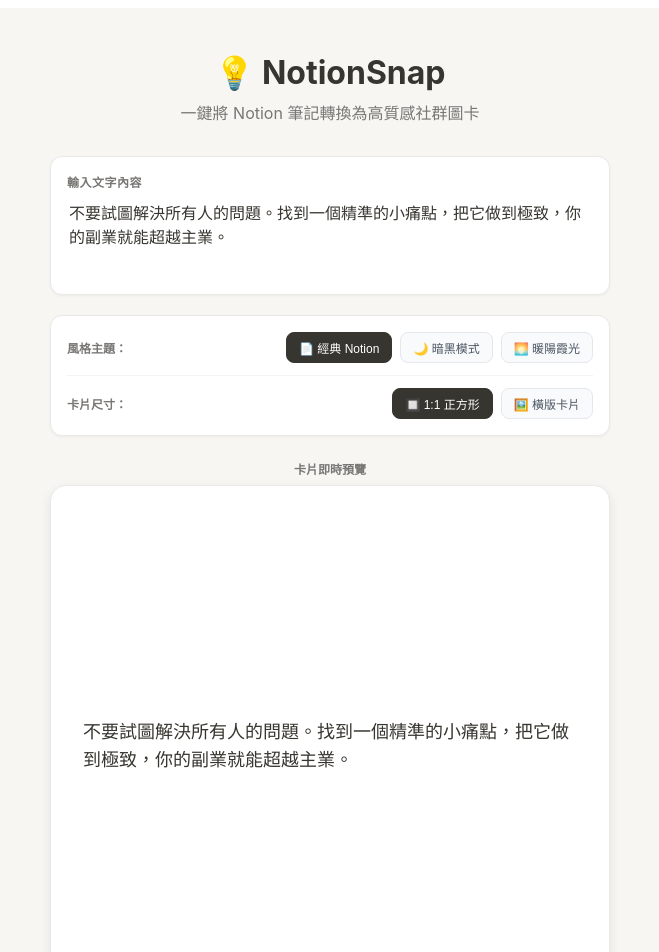
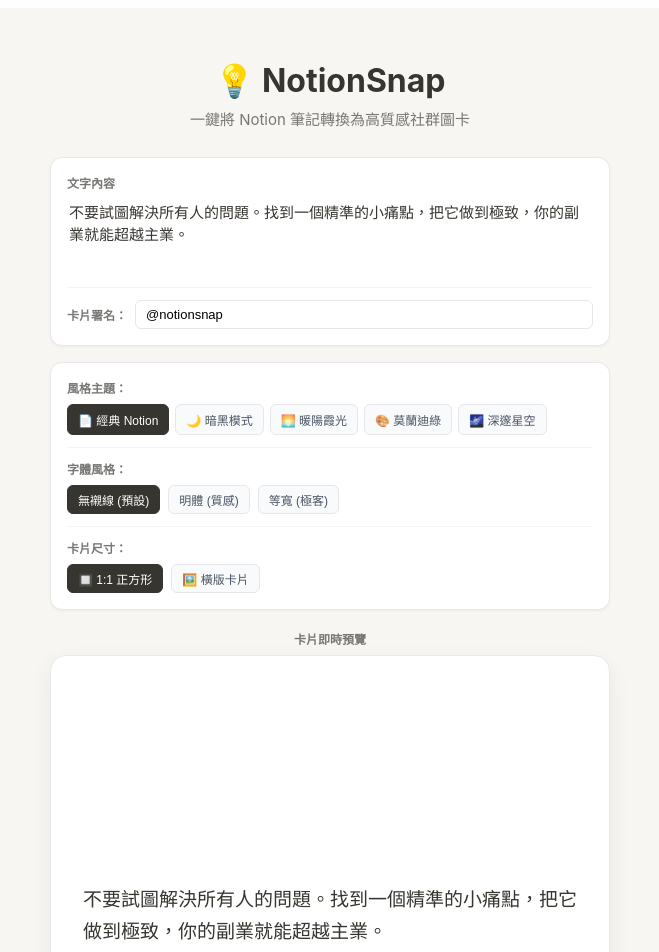
Before and after one commit to astronomytric-eng/notionsnap, a Next.js app: page / in a window 1280 px wide. Shown: the top 952 px of the page, without its empty margins (310-969 px from the left). Built offline with nearby package versions, Linux system fonts and the light colour scheme.

Commit message:
Update page.tsx

```diff
--- a/app/page.tsx
+++ b/app/page.tsx
@@ -1,14 +1,15 @@
 "use client";
 
-import { useState, useRef } from "react";
+import { useState, useRef, useEffect } from "react";
 import { toPng } from "html-to-image";
 
 export default function Home() {
   const [text, setText] = useState(
     "不要試圖解決所有人的問題。找到一個精準的小痛點，把它做到極致，你的副業就能超越主業。"
   );
-
-  const [theme, setTheme] = useState<"notion" | "dark" | "sunset">("notion");
+  const [author, setAuthor] = useState("@notionsnap");
+  const [theme, setTheme] = useState<"notion" | "dark" | "sunset" | "morandi" | "midnight">("notion");
+  const [fontStyle, setFontStyle] = useState<"sans" | "serif" | "mono">("sans");
   const [aspectRatio, setAspectRatio] = useState<"square" | "landscape">("square");
   const cardRef = useRef<HTMLDivElement>(null);
 
@@ -36,9 +37,21 @@
         };
       case "sunset":
         return {
-          background: "linear-gradient(to top right, #fef3c7, #ffe4e6)",
+          background: "linear-gradient(135deg, #fef3c7 0%, #ffe4e6 50%, #f3e8ff 100%)",
           color: "#2D2D2D",
           borderColor: "rgba(251, 113, 133, 0.3)",
+        };
+      case "morandi":
+        return {
+          background: "linear-gradient(135deg, #e2e8f0 0%, #dbeade 100%)",
+          color: "#334155",
+          borderColor: "#cbd5e1",
+        };
+      case "midnight":
+        return {
+          background: "linear-gradient(135deg, #0f172a 0%, #1e1b4b 100%)",
+          color: "#f1f5f9",
+          borderColor: "#334155",
         };
       default:
         return {
@@ -46,6 +59,17 @@
           color: "#37352F",
           borderColor: "#E9E9E7",
         };
+    }
+  };
+
+  const getFontFamily = () => {
+    switch (fontStyle) {
+      case "serif":
+        return '"Noto Serif TC", "Songti TC", Georgia, serif';
+      case "mono":
+        return '"Fira Code", Monaco, Consolas, monospace';
+      default:
+        return '-apple-system, BlinkMacSystemFont, "Segoe UI", Roboto, sans-serif';
     }
   };
 
@@ -59,29 +83,73 @@
         flexDirection: "column",
         alignItems: "center",
         justifyContent: "center",
-        padding: "24px 16px",
-        fontFamily:
-          '-apple-system, BlinkMacSystemFont, "Segoe UI", Roboto, sans-serif',
+        padding: "32px 16px",
+        fontFamily: '-apple-system, BlinkMacSystemFont, "Segoe UI", Roboto, sans-serif',
       }}
     >
       <div style={{ maxWidth: "560px", width: "100%" }}>
         {/* 頁頭 */}
-        <div style={{ textAlign: "center", marginBottom: "32px" }}>
-          <h1
-            style={{
-              fontSize: "32px",
-              fontWeight: "bold",
-              marginBottom: "8px",
-            }}
-          >
+        <div style={{ textAlign: "center", marginBottom: "28px" }}>
+          <h1 style={{ fontSize: "32px", fontWeight: "bold", marginBottom: "8px" }}>
             💡 NotionSnap
           </h1>
-          <p style={{ color: "#787774", fontSize: "16px", margin: 0 }}>
+          <p style={{ color: "#787774", fontSize: "15px", margin: 0 }}>
             一鍵將 Notion 筆記轉換為高質感社群圖卡
           </p>
         </div>
 
-        {/* 輸入框 */}
+        {/* 輸入與署名設定 */}
+        <div
+          style={{
+            backgroundColor: "#ffffff",
+            padding: "16px",
+            borderRadius: "12px",
+            border: "1px solid #E9E9E7",
+            boxShadow: "0 1px 3px rgba(0,0,0,0.05)",
+            marginBottom: "16px",
+          }}
+        >
+          <label style={{ display: "block", fontSize: "12px", fontWeight: "600", color: "#787774", marginBottom: "8px" }}>
+            文字內容
+          </label>
+          <textarea
+            value={text}
+            onChange={(e) => setText(e.target.value)}
+            rows={4}
+            style={{
+              width: "100%",
+              border: "none",
+              outline: "none",
+              resize: "none",
+              fontSize: "15px",
+              backgroundColor: "transparent",
+              color: "#37352F",
+              boxSizing: "border-box",
+              marginBottom: "12px",
+            }}
+            placeholder="請輸入欲轉換為卡片的文字..."
+          />
+
+          <div style={{ borderTop: "1px solid #f3f4f6", paddingTop: "12px", display: "flex", alignItems: "center", gap: "8px" }}>
+            <span style={{ fontSize: "12px", fontWeight: "600", color: "#787774" }}>卡片署名：</span>
+            <input
+              type="text"
+              value={author}
+              onChange={(e) => setAuthor(e.target.value)}
+              placeholder="例如 @your_name"
+              style={{
+                flex: 1,
+                border: "1px solid #e5e7eb",
+                borderRadius: "6px",
+                padding: "6px 10px",
+                fontSize: "13px",
+                outline: "none",
+              }}
+            />
+          </div>
+        </div>
+
+        {/* 控制面板 */}
         <div
           style={{
             backgroundColor: "#ffffff",
@@ -92,137 +160,86 @@
             marginBottom: "20px",
           }}
         >
-          <label
-            style={{
-              display: "block",
-              fontSize: "12px",
-              fontWeight: "600",
-              color: "#787774",
-              marginBottom: "8px",
-              letterSpacing: "0.5px",
-            }}
-          >
-            輸入文字內容
-          </label>
-          <textarea
-            value={text}
-            onChange={(e) => setText(e.target.value)}
-            rows={4}
-            style={{
-              width: "100%",
-              border: "none",
-              outline: "none",
-              resize: "none",
-              fontSize: "16px",
-              backgroundColor: "transparent",
-              color: "#37352F",
-              boxSizing: "border-box",
-            }}
-            placeholder="請輸入欲轉換為卡片的文字..."
-          />
-        </div>
-
-        {/* 控制面板 */}
-        <div
-          style={{
-            backgroundColor: "#ffffff",
-            padding: "16px",
-            borderRadius: "12px",
-            border: "1px solid #E9E9E7",
-            boxShadow: "0 1px 3px rgba(0,0,0,0.05)",
-            marginBottom: "24px",
-          }}
-        >
           {/* 主題切換 */}
-          <div
-            style={{
-              display: "flex",
-              justifyContent: "space-between",
-              alignItems: "center",
-              marginBottom: "12px",
-            }}
-          >
-            <span
-              style={{ fontSize: "12px", fontWeight: "600", color: "#787774" }}
-            >
+          <div style={{ marginBottom: "12px" }}>
+            <span style={{ fontSize: "12px", fontWeight: "600", color: "#787774", display: "block", marginBottom: "8px" }}>
               風格主題：
             </span>
-            <div style={{ display: "flex", gap: "8px" }}>
+            <div style={{ display: "flex", gap: "6px", flexWrap: "wrap" }}>
+              {[
+                { id: "notion", name: "📄 經典 Notion" },
+                { id: "dark", name: "🌙 暗黑模式" },
+                { id: "sunset", name: "🌅 暖陽霞光" },
+                { id: "morandi", name: "🎨 莫蘭迪綠" },
+                { id: "midnight", name: "🌌 深邃星空" },
+              ].map((item) => (
                 <button
-                onClick={() => setTheme("notion")}
+                  key={item.id}
+                  onClick={() => setTheme(item.id as any)}
                   style={{
-                  padding: "6px 12px",
-                  borderRadius: "8px",
+                    padding: "6px 10px",
+                    borderRadius: "6px",
                     fontSize: "12px",
                     cursor: "pointer",
                     border: "1px solid",
-                  borderColor: theme === "notion" ? "#37352F" : "#e5e7eb",
-                  backgroundColor: theme === "notion" ? "#37352F" : "#f9fafb",
-                  color: theme === "notion" ? "#ffffff" : "#4b5563",
+                    borderColor: theme === item.id ? "#37352F" : "#e5e7eb",
+                    backgroundColor: theme === item.id ? "#37352F" : "#f9fafb",
+                    color: theme === item.id ? "#ffffff" : "#4b5563",
                   }}
                 >
-                📄 經典 Notion
+                  {item.name}
                 </button>
+              ))}
+            </div>
+          </div>
+
+          {/* 字體切換 */}
+          <div style={{ borderTop: "1px solid #f3f4f6", paddingTop: "12px", marginBottom: "12px" }}>
+            <span style={{ fontSize: "12px", fontWeight: "600", color: "#787774", display: "block", marginBottom: "8px" }}>
+              字體風格：
+            </span>
+            <div style={{ display: "flex", gap: "8px" }}>
+              {[
+                { id: "sans", name: "無襯線 (預設)" },
+                { id: "serif", name: "明體 (質感)" },
+                { id: "mono", name: "等寬 (極客)" },
+              ].map((item) => (
                 <button
-                onClick={() => setTheme("dark")}
+                  key={item.id}
+                  onClick={() => setFontStyle(item.id as any)}
                   style={{
-                  padding: "6px 12px",
-                  borderRadius: "8px",
+                    padding: "5px 10px",
+                    borderRadius: "6px",
                     fontSize: "12px",
                     cursor: "pointer",
                     border: "1px solid",
-                  borderColor: theme === "dark" ? "#000000" : "#e5e7eb",
-                  backgroundColor: theme === "dark" ? "#000000" : "#f9fafb",
-                  color: theme === "dark" ? "#ffffff" : "#4b5563",
+                    borderColor: fontStyle === item.id ? "#37352F" : "#e5e7eb",
+                    backgroundColor: fontStyle === item.id ? "#37352F" : "#f9fafb",
+                    color: fontStyle === item.id ? "#ffffff" : "#4b5563",
                   }}
                 >
-                🌙 暗黑模式
+                  {item.name}
                 </button>
-              <button
-                onClick={() => setTheme("sunset")}
-                style={{
-                  padding: "6px 12px",
-                  borderRadius: "8px",
-                  fontSize: "12px",
-                  cursor: "pointer",
-                  border: "1px solid",
-                  borderColor: theme === "sunset" ? "#fb7185" : "#e5e7eb",
-                  backgroundColor: theme === "sunset" ? "#fb7185" : "#f9fafb",
-                  color: theme === "sunset" ? "#ffffff" : "#4b5563",
-                }}
-              >
-                🌅 暖陽霞光
-              </button>
+              ))}
             </div>
           </div>
 
           {/* 尺寸切換 */}
-          <div
-            style={{
-              display: "flex",
-              justifyContent: "space-between",
-              alignItems: "center",
-              paddingTop: "12px",
-              borderTop: "1px solid #f3f4f6",
-            }}
-          >
-            <span
-              style={{ fontSize: "12px", fontWeight: "600", color: "#787774" }}
-            >
+          <div style={{ borderTop: "1px solid #f3f4f6", paddingTop: "12px" }}>
+            <span style={{ fontSize: "12px", fontWeight: "600", color: "#787774", display: "block", marginBottom: "8px" }}>
               卡片尺寸：
             </span>
             <div style={{ display: "flex", gap: "8px" }}>
               <button
                 onClick={() => setAspectRatio("square")}
                 style={{
-                  padding: "6px 12px",
-                  borderRadius: "8px",
+                  padding: "5px 10px",
+                  borderRadius: "6px",
                   fontSize: "12px",
                   cursor: "pointer",
                   border: "1px solid",
                   borderColor: aspectRatio === "square" ? "#37352F" : "#e5e7eb",
-                  backgroundColor:
-                    aspectRatio === "square" ? "#37352F" : "#f9fafb",
+                  backgroundColor: aspectRatio === "square" ? "#37352F" : "#f9fafb",
                   color: aspectRatio === "square" ? "#ffffff" : "#4b5563",
                 }}
               >
@@ -231,15 +248,13 @@
               <button
                 onClick={() => setAspectRatio("landscape")}
                 style={{
-                  padding: "6px 12px",
-                  borderRadius: "8px",
+                  padding: "5px 10px",
+                  borderRadius: "6px",
                   fontSize: "12px",
                   cursor: "pointer",
                   border: "1px solid",
-                  borderColor:
-                    aspectRatio === "landscape" ? "#37352F" : "#e5e7eb",
-                  backgroundColor:
-                    aspectRatio === "landscape" ? "#37352F" : "#f9fafb",
+                  borderColor: aspectRatio === "landscape" ? "#37352F" : "#e5e7eb",
+                  backgroundColor: aspectRatio === "landscape" ? "#37352F" : "#f9fafb",
                   color: aspectRatio === "landscape" ? "#ffffff" : "#4b5563",
                 }}
               >
@@ -251,61 +266,36 @@
 
         {/* 卡片預覽 */}
         <div style={{ marginBottom: "20px" }}>
-          <p
-            style={{
-              fontSize: "12px",
-              fontWeight: "600",
-              color: "#787774",
-              marginBottom: "8px",
-              textAlign: "center",
-            }}
-          >
+          <p style={{ fontSize: "12px", fontWeight: "600", color: "#787774", marginBottom: "8px", textAlign: "center" }}>
             卡片即時預覽
           </p>
           <div
             ref={cardRef}
             style={{
-              padding: "32px",
+              padding: "36px 32px",
               borderRadius: "16px",
               border: "1px solid",
-              boxShadow: "0 4px 12px rgba(0,0,0,0.08)",
+              boxShadow: "0 8px 24px rgba(0,0,0,0.06)",
               display: "flex",
               flexDirection: "column",
               justifyContent: "space-between",
               boxSizing: "border-box",
               width: "100%",
               aspectRatio: aspectRatio === "square" ? "1 / 1" : "auto",
-              minHeight: aspectRatio === "landscape" ? "220px" : "auto",
+              minHeight: aspectRatio === "landscape" ? "240px" : "auto",
+              fontFamily: getFontFamily(),
               ...getThemeStyle(),
             }}
           >
-            <div
-              style={{
-                fontSize: "18px",
-                lineHeight: "1.6",
-                whiteSpace: "pre-wrap",
-                flex: 1,
-                display: "flex",
-                alignItems: "center",
-              }}
-            >
+            <div style={{ fontSize: "19px", lineHeight: "1.7", whiteSpace: "pre-wrap", flex: 1, display: "flex", alignItems: "center" }}>
               {text || "請在上方輸入文字..."}
             </div>
-            <div
-              style={{
-                marginTop: "24px",
-                display: "flex",
-                justifyContent: "flex-end",
-              }}
-            >
-              <span
-                style={{
-                  fontSize: "12px",
-                  opacity: 0.4,
-                  fontFamily: "monospace",
-                }}
-              >
-                Made with NotionSnap
+            <div style={{ marginTop: "24px", display: "flex", justifyContent: "space-between", alignItems: "center" }}>
+              <span style={{ fontSize: "12px", opacity: 0.6, fontWeight: "500" }}>
+                {author || "Made with NotionSnap"}
+              </span>
+              <span style={{ fontSize: "11px", opacity: 0.3, fontFamily: "monospace" }}>
+                NotionSnap
               </span>
             </div>
           </div>
@@ -320,11 +310,11 @@
             color: "#ffffff",
             padding: "14px",
             borderRadius: "12px",
-            fontSize: "16px",
+            fontSize: "15px",
             fontWeight: "500",
             border: "none",
             cursor: "pointer",
-            boxShadow: "0 2px 5px rgba(0,0,0,0.1)",
+            boxShadow: "0 2px 6px rgba(0,0,0,0.1)",
           }}
         >
           📥 一鍵下載 PNG 圖卡
```
Lines whose indentation alone changed are shown as unchanged.
